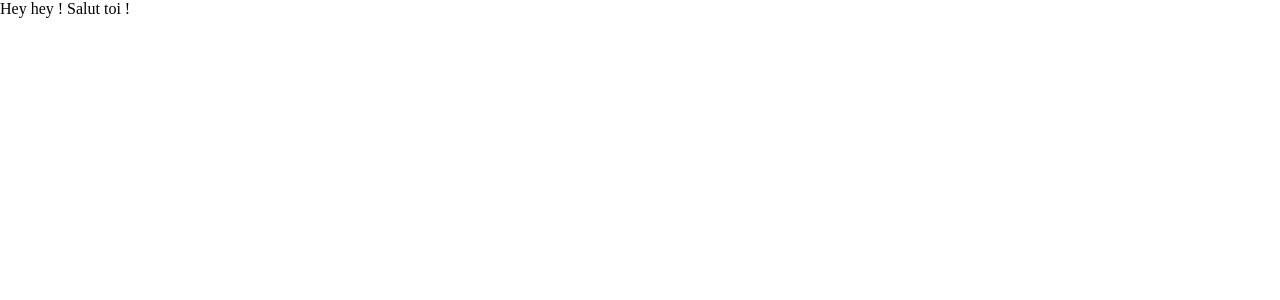
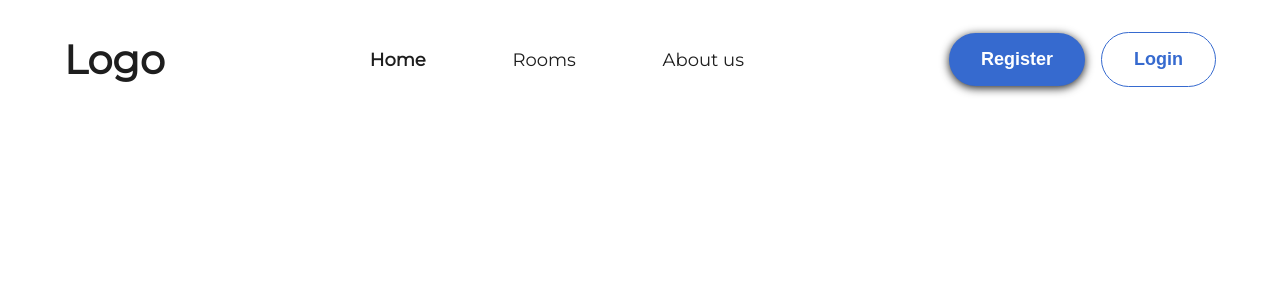
Before and after one commit to Wandarry/Co-Working-Web-App, a React (Create React App) app: page / in a window 1280 px wide. Shown: the top 300 px of the page. Built offline with nearby package versions, Linux system fonts and the light colour scheme.

Commit message:
install package for icons and create header

```diff
--- a/package.json
+++ b/package.json
@@ -8,6 +8,7 @@
     "@testing-library/user-event": "^13.2.1",
     "react": "^18.2.0",
     "react-dom": "^18.2.0",
+    "react-icons": "^4.8.0",
     "react-scripts": "5.0.1",
     "web-vitals": "^2.1.0"
   },
--- a/src/App.css
+++ b/src/App.css
@@ -12,6 +12,10 @@ body {
 a{
   color: unset;
   text-decoration: none;
+}
+
+button{
+  border: none;
 }
 
 .shadow-drop-2-center {
@@ -48,31 +52,3 @@ a{
             box-shadow: 0 0 20px 0px rgba(0, 0, 0, 0.35);
   }
 }
-
-.section__padding{
-  padding: 4rem 6rem;
-}
-
-.section__margin{
-  padding: 4rem 6rem;
-}
-
-@media screen and (max-width: 700px){
-  .section__padding{
-      padding: 4rem;
-  }
-
-  .section__margin{
-      margin: 4rem;
-  }
-}
-
-@media screen and (max-width: 550px){
-  .section__padding{
-      padding: 4rem 2rem;
-  }
-
-  .section__margin{
-      margin: 4rem 2rem;
-  }
-}
--- a/src/App.js
+++ b/src/App.js
@@ -1,11 +1,10 @@
 import React from 'react';
 import './App.css';
+import LandingPage from './screen/landingPage';
 
 const App = () => {
   return (
-    <div>
-      Hey hey ! Salut toi !
-    </div>
+    <LandingPage/>
   )
 }
 
--- /dev/null
+++ b/src/components/header/header.css
@@ -0,0 +1,84 @@
+.header-container{
+    padding: 2rem 4rem;
+    font-family: Montserrat;
+
+    display: flex;
+    justify-content: space-between;
+    align-items: center;
+}
+
+.header-container__logo{
+    font-weight: 700;
+    font-size: 40px;
+}
+
+.header-container__menu{
+    font-size: 18px;
+    width: 40%;
+    display: flex;
+    justify-content: space-around;
+}
+
+.header-container__menu_active{
+    font-weight: 800;
+}
+
+
+.header-container__register{
+    background: var(--blue);
+    border-radius: 50px;
+    color: white;
+    font-weight: 800;
+    font-size: 18px;
+    padding: 1rem 2rem;
+    filter: drop-shadow(0px 2px 5px var(--black));
+}
+
+.header-container__login{
+    background: white;
+    border-radius: 50px;
+    border : 1px solid var(--blue);
+    color: var(--blue);
+    font-weight: 800;
+    font-size: 18px;
+    padding: 1rem 2rem;
+    margin-left: 1rem;
+}
+
+.header-menu{
+    display: none;
+}
+
+.header-menu_container{
+    padding: 1rem 2rem;
+    font-weight: 500;
+    line-height: 25px;
+}
+
+@media screen and (max-width: 800px) {
+    .header-menu{
+        display: flex;
+        flex-direction: column;
+    }
+
+    .shadow-drop-2-center{
+        margin-top: 1rem;
+    }
+
+    .header-container__menu{
+        display: none;
+    }
+
+    .header-container_buttons{
+        display: none;
+    }
+
+    .header-container__logo{
+        font-size: 25px;
+    }
+
+    .header-container{
+        align-items: flex-start;
+    }
+
+}
--- /dev/null
+++ b/src/components/header/header.js
@@ -0,0 +1,74 @@
+import React, { useState, useEffect } from "react";
+import { RiCloseLine, RiMenu3Line } from 'react-icons/ri';
+import './header.css';
+
+const Header = () => {
+
+    const [headerStyle, setHeaderStyle] = useState({ backgroundColor: 'white', color: '#1E1E1E' });
+
+    useEffect(() => {
+      window.addEventListener('scroll', handleScroll);
+      return () => window.removeEventListener('scroll', handleScroll);
+    }, []);
+
+    const handleScroll = () => {
+      const scrollPosition = window.pageYOffset;
+      if (scrollPosition > 0) {
+        setHeaderStyle({ backgroundColor: '#366ACF', color: 'white', position: 'fixed', top: '0', left: '0', right: '0' });
+      } else {
+        setHeaderStyle({ backgroundColor: 'white', color: '#1E1E1E' });
+      }
+    };
+
+
+    const [activeSectionId, setActiveSectionId] = useState(1);
+
+    const handleSectionClick = sectionId => {
+      setActiveSectionId(sectionId);
+    };
+
+    const [toggleMenu, setToggleMenu] = useState(false);
+
+    return(
+      <div className="header-container" style={headerStyle} >
+            <div className="header-container__logo">
+                <p>
+                  Logo
+                </p>
+            </div>
+
+            <div className="header-container__menu">
+              <p className={activeSectionId === 1 ? 'header-container__menu_active' : ''} onClick={() => handleSectionClick(1)}><a href="home">Home</a></p>
+              <p className={activeSectionId === 2 ? 'header-container__menu_active' : ''} onClick={() => handleSectionClick(2)}><a href="rooms">Rooms</a></p>
+              <p className={activeSectionId === 3 ? 'header-container__menu_active' : ''} onClick={() => handleSectionClick(3)}><a href="about">About us</a></p>
+            </div>
+
+            <div className="header-container_buttons">
+              <button className="header-container__register">Register</button>
+              <button className="header-container__login">Login</button>
+            </div>
+
+
+            <div className='header-menu'>
+            {toggleMenu
+              ? <RiCloseLine color='#366ACF' size={27} onClick={() => setToggleMenu(false)} />
+              : <RiMenu3Line color='#366ACF' size={27} onClick={() => setToggleMenu(true)} />
+            }
+            {toggleMenu && (
+              <div className='header-menu_container shadow-drop-2-center'>
+                <div>
+                  <p><a href='#home'>Home</a></p>
+                  <p><a href='#rooms'>Rooms</a></p>
+                  <p><a href='#about'>About us</a></p>
+                  <p><a href="#register">Register</a></p>
+                  <p><a href="#login">Login</a></p>
+                </div>
+              </div>
+            )
+            }
+          </div>
+      </div>
+    )
+}
+
+export default Header;
--- a/src/components/index.js
+++ b/src/components/index.js
@@ -0,0 +1 @@
+export {default as Header} from './header/header';
--- a/src/screen/landingPage.js
+++ b/src/screen/landingPage.js
@@ -0,0 +1,13 @@
+import React from "react";
+import './landingPage.css';
+import { Header } from "../components";
+
+const LandingPage = () => {
+    return (
+        <div>
+            <Header />
+        </div>
+    )
+}
+
+export default LandingPage;
```
Also changed, not shown: 1 other file (tests, documents, lock files or other folders).
